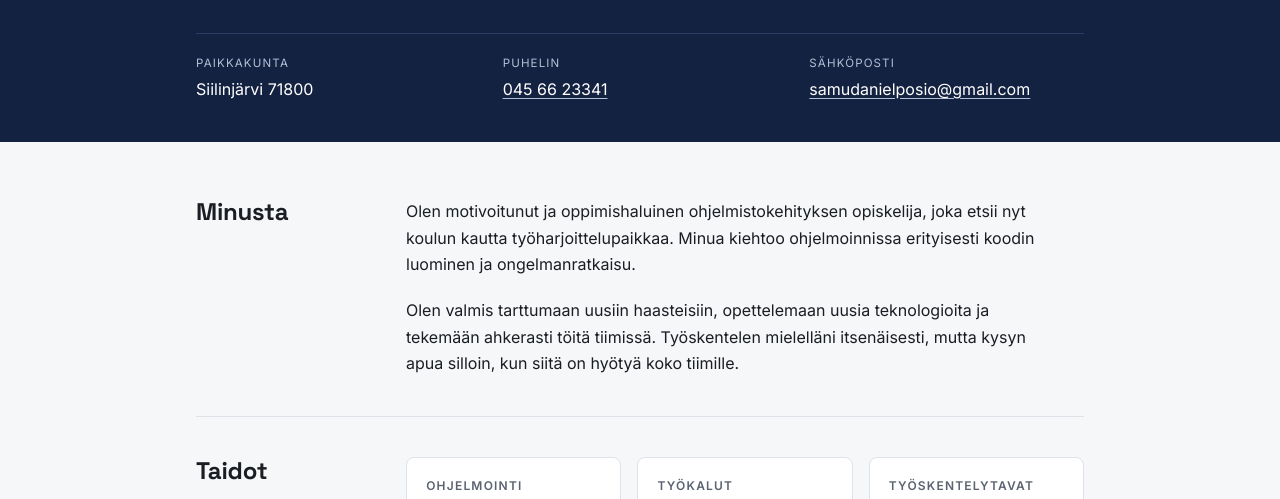
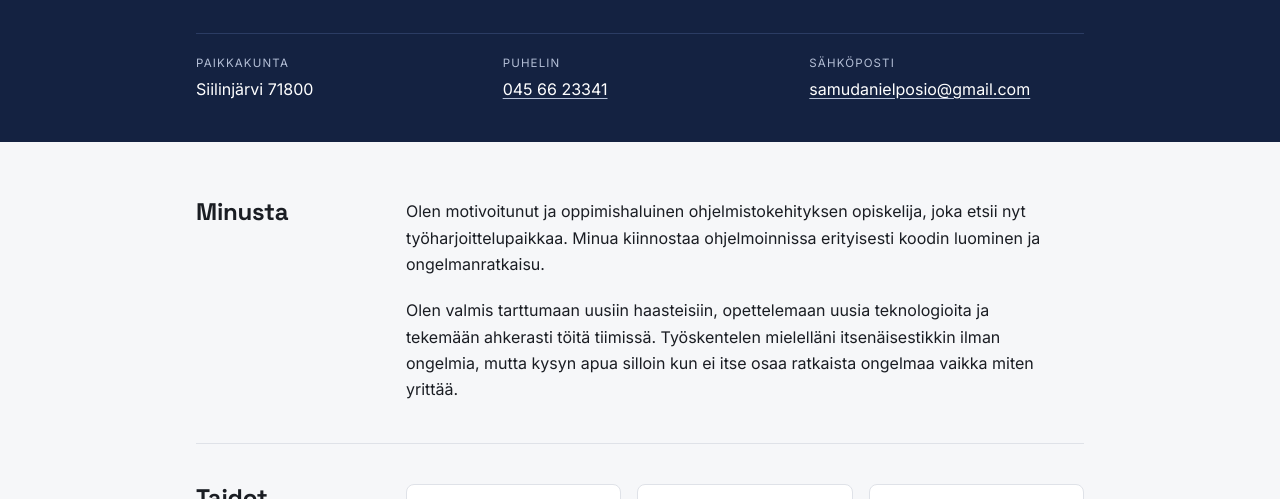
Before and after one commit to posiosamu-byte/Netti-CV, a plain HTML site: page index.html in a window 1280 px wide. Shown: the part 229-728 px from the top of the page. Drawn offline with Linux system fonts and the light colour scheme.

Commit message:
Korjauksia

```diff
--- a/index.html
+++ b/index.html
@@ -34,8 +34,8 @@
         <section>
           <h2>Minusta</h2>
           <div class="body">
-            <p>Olen motivoitunut ja oppimishaluinen ohjelmistokehityksen opiskelija, joka etsii nyt koulun kautta työharjoittelupaikkaa. Minua kiehtoo ohjelmoinnissa erityisesti koodin luominen ja ongelmanratkaisu.</p>
-            <p>Olen valmis tarttumaan uusiin haasteisiin, opettelemaan uusia teknologioita ja tekemään ahkerasti töitä tiimissä. Työskentelen mielelläni itsenäisesti, mutta kysyn apua silloin, kun siitä on hyötyä koko tiimille.</p>
+            <p>Olen motivoitunut ja oppimishaluinen ohjelmistokehityksen opiskelija, joka etsii nyt työharjoittelupaikkaa. Minua kiinnostaa ohjelmoinnissa erityisesti koodin luominen ja ongelmanratkaisu.</p>
+            <p>Olen valmis tarttumaan uusiin haasteisiin, opettelemaan uusia teknologioita ja tekemään ahkerasti töitä tiimissä. Työskentelen mielelläni itsenäisestikkin ilman ongelmia, mutta kysyn apua silloin kun ei itse osaa ratkaista ongelmaa vaikka miten yrittää.</p>
           </div>
         </section>
 
```
